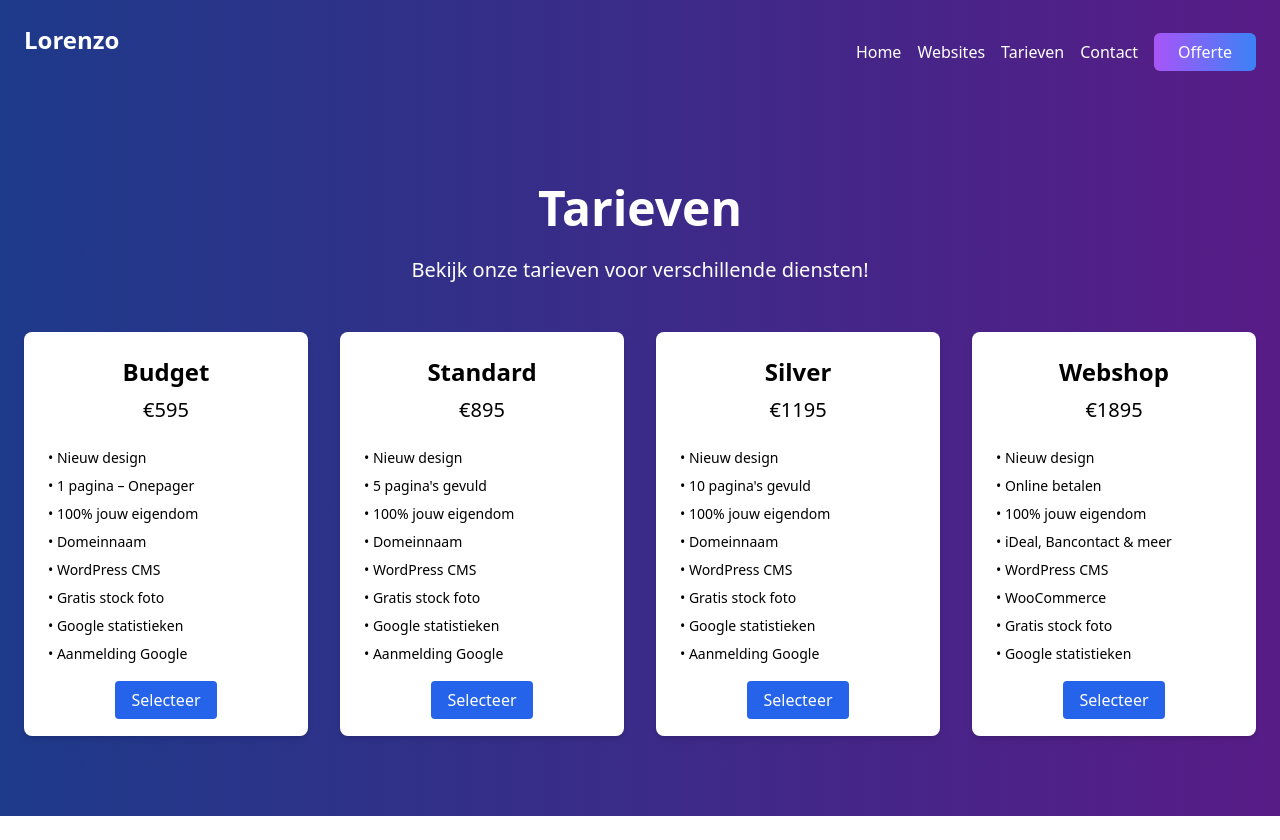
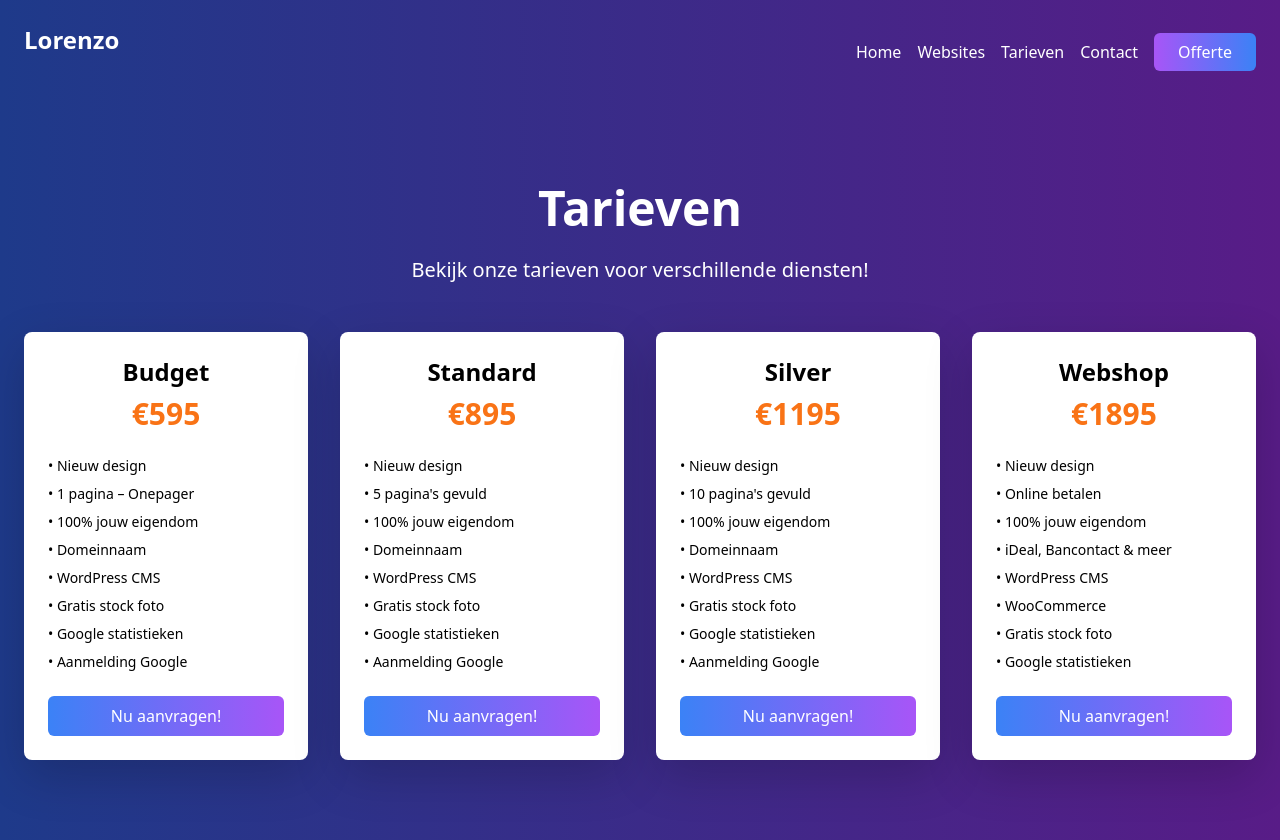
Before and after one commit to LorenzovandenDungen/Examenportfolio_versiebeheer3, a Vue app: page /tarieven in a window 1280 px wide. Before the commit the page ends 816 px from the top, so only its background shows below. Built offline with nearby package versions, Linux system fonts and the light colour scheme.

Commit message:
Refactor PackageCard component to improve styling and add hover effect

```diff
--- a/src/components/PackageCard.vue
+++ b/src/components/PackageCard.vue
@@ -1,15 +1,15 @@
-<!-- src/components/PackageCard.vue -->
 <template>
-  <div class="package-card bg-white text-black p-6 rounded-lg shadow-md">
-    <img :src="package.image" alt="Package Image" class="w-full h-40 object-cover mb-4" v-if="package.image"/>
-    <h3 class="text-2xl font-bold mb-2">{{ package.title }}</h3>
-    <p class="text-xl mb-4">{{ package.price }}</p>
+  <div class="package-card bg-white text-black p-6 rounded-lg shadow-lg transition-transform transform hover:scale-105">
+    <h3 class="text-2xl font-bold mb-2 text-center">{{ package.title }}</h3>
+    <p class="text-3xl font-semibold mb-4 text-center text-orange-500">{{ package.price }}</p>
     <ul class="mb-4 text-left">
       <li v-for="(feature, index) in package.features" :key="index" class="text-sm mb-2">
         • {{ feature }}
       </li>
     </ul>
-    <router-link :to="package.link" class="btn-primary">Selecteer</router-link>
+    <router-link :to="package.link" class="btn-primary w-full text-center py-2 mt-4 block rounded">
+      Nu aanvragen!
+    </router-link>
   </div>
 </template>
 
@@ -35,6 +35,6 @@ export default {
 
 <style scoped>
 .btn-primary {
-  @apply bg-blue-600 text-white py-2 px-4 rounded hover:bg-blue-700 transition;
+  @apply bg-gradient-to-r from-blue-500 to-purple-500 text-white transition duration-300 hover:shadow-lg;
 }
 </style>
```
